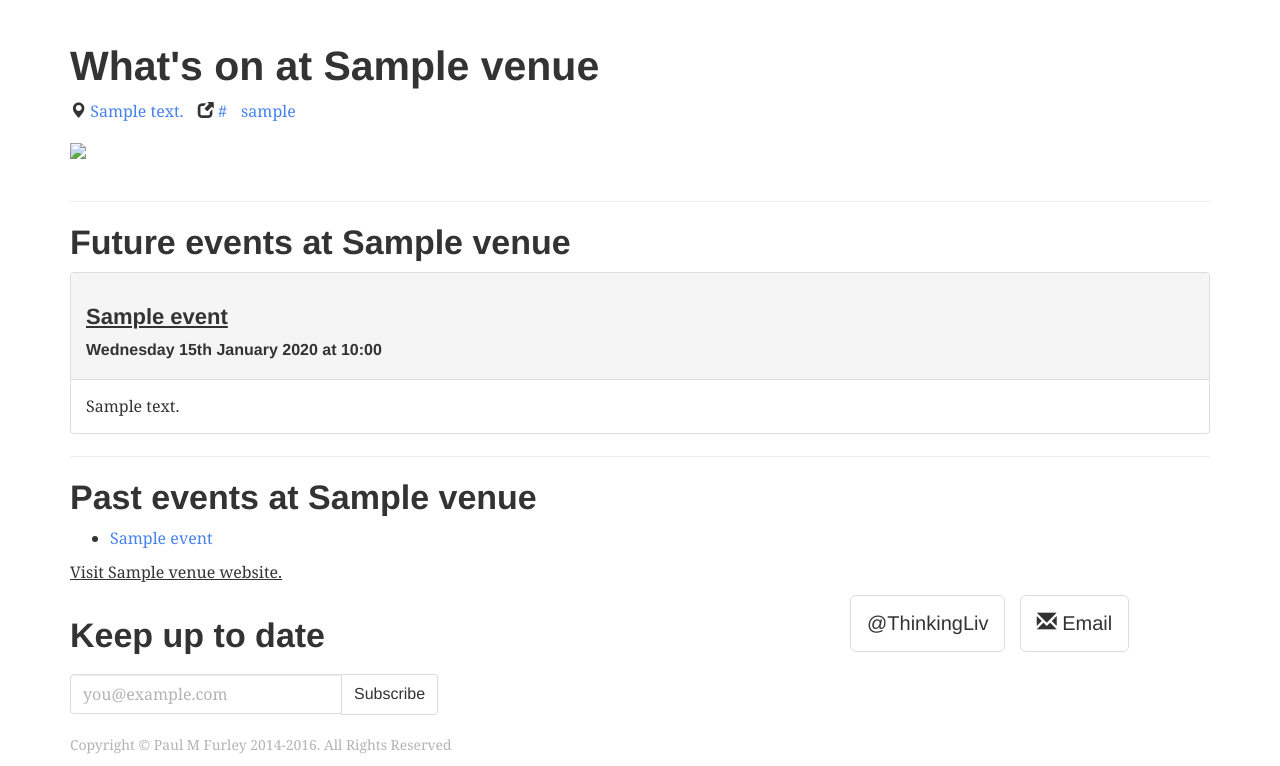
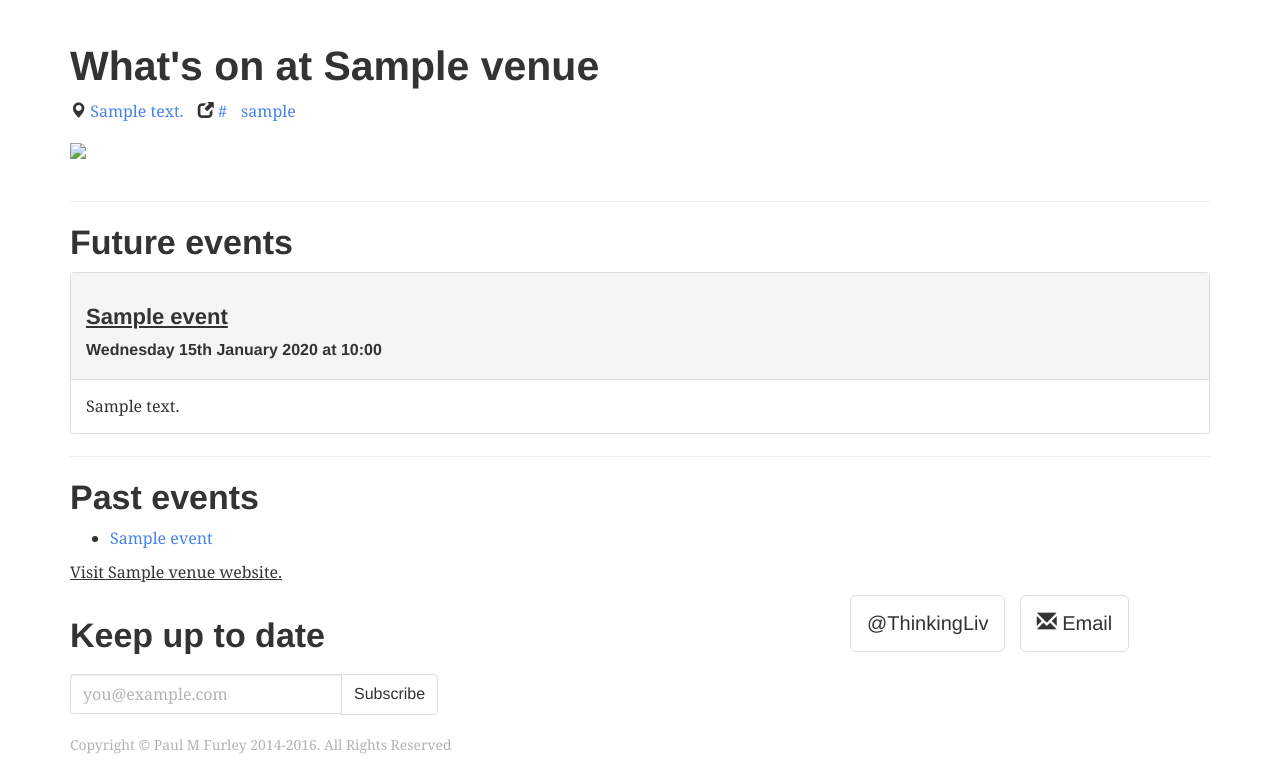
Before and after one commit to GreenDragonSoft/thinkingliverpool, a Django app: template thinkingweekly/apps/events/templates/events/venue_event_list.html in a window 1280 px wide. Shown: the part 67-833 px from the top of the page. Run offline with Django 3.2, Linux system fonts and the light colour scheme; tables that the repository leaves empty hold one stand-in row (values such as "Sample post"); the template is opened without the code that fills it: values that come from a table or form of the project are taken from there, most other values are stand-ins (such as "Sample title", 1, 10 or a date in 2020); parts of the project's set-up code (start-up, migrations or seed data) failed here and were passed over; some libraries are stand-ins or nearby versions.

Commit message:
Make venue page a bit less SEO-ey

```diff
--- a/thinkingweekly/apps/events/templates/events/venue_event_list.html
+++ b/thinkingweekly/apps/events/templates/events/venue_event_list.html
@@ -45,7 +45,7 @@
 
       <hr>
       <section class="venue-future-events">
-        <h2>Future events at {{ venue.name }}</h2>
+        <h2>Future events</h2>
 
         {% if not future_events %}
         <p class="lead">
@@ -86,7 +86,7 @@
     {% if past_events %}
       <hr>
       <section>
-        <h2>Past events at {{ venue.name }}</h2>
+        <h2>Past events</h2>
 
         <ul>
         {% for event in past_events %}
```
